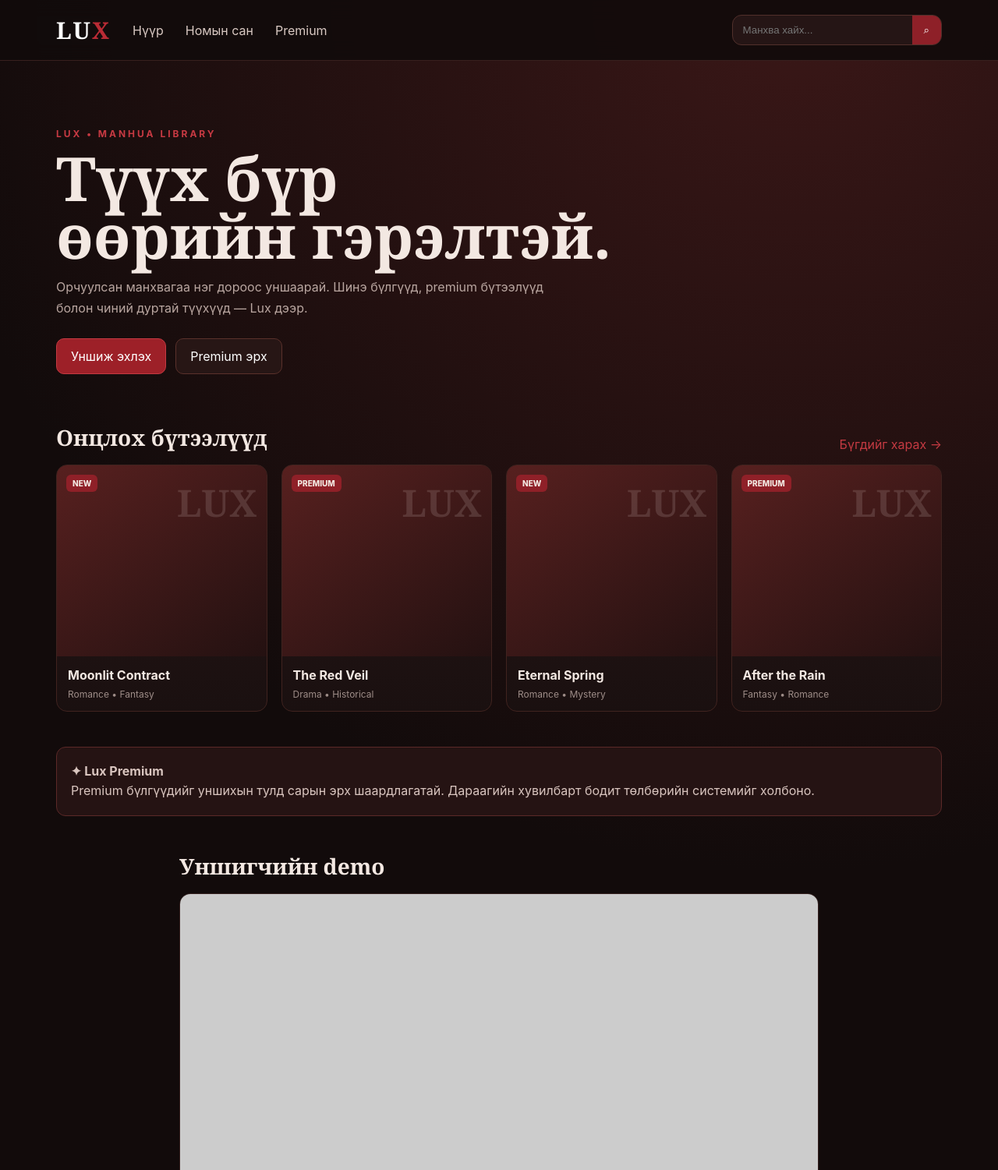
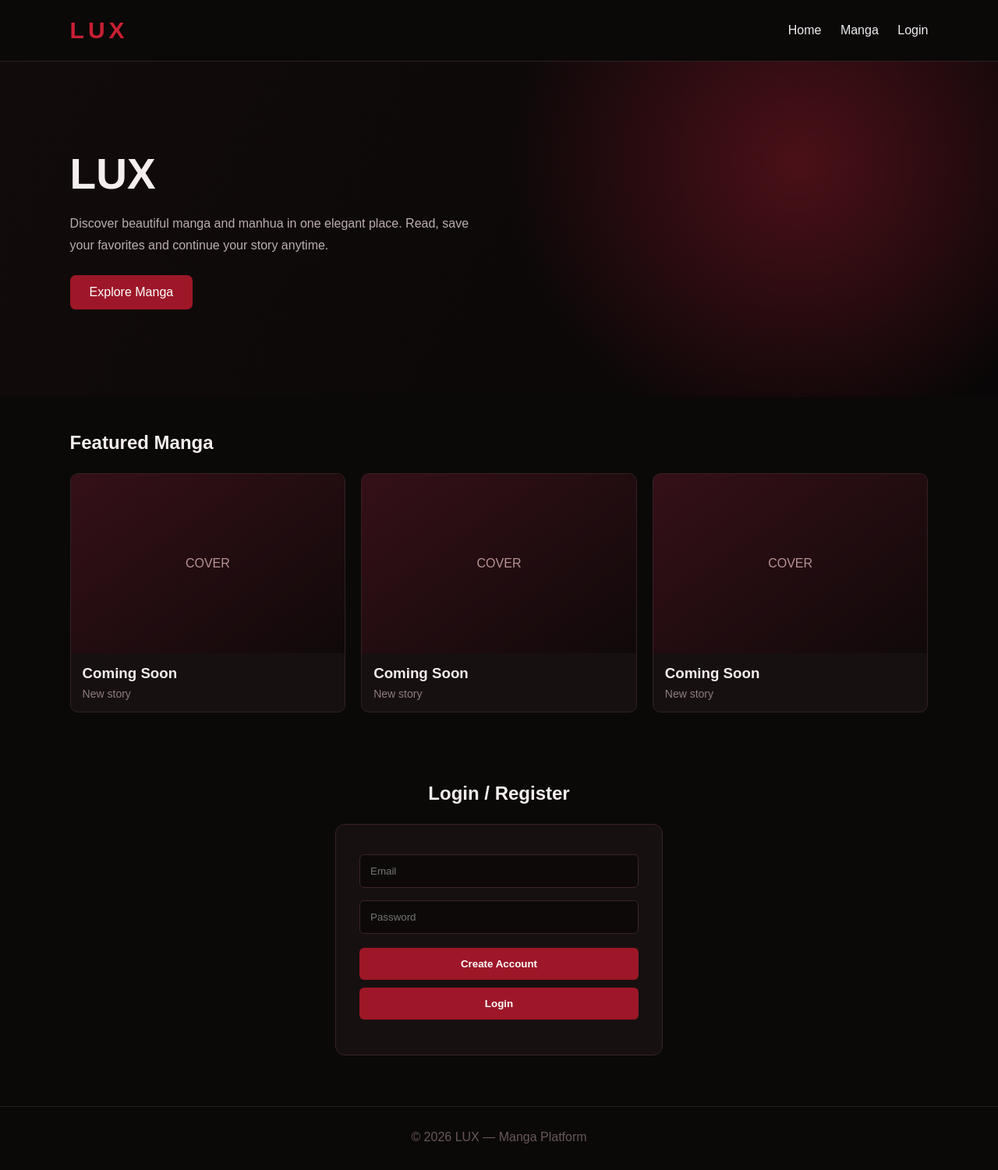
Before and after one commit to ganaabaysaaanu-lab/Lux-mn, a plain HTML site: page index.html in a window 1280 px wide. Shown: the top 1501 px of the page at 78% size. Drawn offline with Linux system fonts and the light colour scheme; placeholder pictures from the web are drawn by us.

Commit message:
Update title and styling in index.html

```diff
--- a/index.html
+++ b/index.html
@@ -3,74 +3,313 @@
 <head>
 <meta charset="UTF-8">
 <meta name="viewport" content="width=device-width, initial-scale=1.0">
-<title>Lux — Manhua Library</title>
+<title>LUX — Manga</title>
+
 <style>
-:root{--bg:#120b0b;--panel:#1b1010;--panel2:#241414;--red:#9d2028;--red2:#c43a42;--brown:#4a2920;--text:#f3e8e2;--muted:#b9a6a0}
-*{box-sizing:border-box}body{margin:0;background:radial-gradient(circle at 80% 0,#3a1717 0,#120b0b 42%);color:var(--text);font-family:Inter,system-ui,-apple-system,sans-serif}
-header{position:sticky;top:0;z-index:5;background:rgba(18,11,11,.92);backdrop-filter:blur(12px);border-bottom:1px solid #38201e}
-.nav{max-width:1180px;margin:auto;padding:18px 22px;display:flex;align-items:center;gap:28px}
-.logo{font-family:Georgia,serif;font-size:30px;font-weight:800;letter-spacing:2px;color:#fff}
-.logo span{color:#b92b35}.nav a{color:#d9c9c3;text-decoration:none}.nav a:hover{color:#fff}
-.search{margin-left:auto;display:flex;background:#251515;border:1px solid #51302b;border-radius:12px;overflow:hidden}
-.search input{width:230px;background:transparent;border:0;outline:0;padding:11px 13px;color:white}.search button{border:0;background:#8e2028;color:white;padding:0 15px;cursor:pointer}
-main{max-width:1180px;margin:auto;padding:42px 22px 70px}.hero{padding:44px 0 34px}.eyebrow{color:#c83a43;text-transform:uppercase;letter-spacing:3px;font-size:12px;font-weight:700}.hero h1{font:700 clamp(42px,7vw,78px)/.95 Georgia,serif;margin:12px 0}.hero p{max-width:650px;color:var(--muted);font-size:16px;line-height:1.7}
-.actions{display:flex;gap:12px;margin-top:24px}.btn{padding:12px 18px;border-radius:10px;border:1px solid #5a312b;background:#271615;color:#fff;text-decoration:none}.primary{background:var(--red);border-color:var(--red2)}
-.section-title{display:flex;justify-content:space-between;align-items:end;margin:28px 0 16px}.section-title h2{font:600 28px Georgia,serif;margin:0}.section-title a{color:#c43a42;text-decoration:none}
-.grid{display:grid;grid-template-columns:repeat(4,1fr);gap:18px}.card{background:linear-gradient(180deg,#281616,#1a1010);border:1px solid #40231f;border-radius:14px;overflow:hidden;transition:.2s}.card:hover{transform:translateY(-3px);border-color:#71332f}.cover{height:245px;background:linear-gradient(145deg,#57201f,#241111);display:flex;align-items:end;padding:16px;position:relative}.cover:after{content:"LUX";font:700 48px Georgia,serif;opacity:.14;position:absolute;right:12px;top:15px}.badge{position:absolute;top:12px;left:12px;background:#8f2028;padding:5px 8px;border-radius:6px;font-size:10px;font-weight:800}.cardbody{padding:14px}.title{font-weight:700}.meta{font-size:12px;color:#9e8d88;margin-top:7px}.reader{margin-top:45px;max-width:820px;margin-left:auto;margin-right:auto}.chapter{background:#0b0707;border:1px solid #34201e;border-radius:14px;overflow:hidden}.chapter img{display:block;width:100%;height:auto}.notice{padding:18px;background:#251313;border:1px solid #5b2928;border-radius:12px;color:#d9c5bf;line-height:1.6}
-footer{border-top:1px solid #33201d;padding:28px 22px;color:#887772;text-align:center}
-@media(max-width:850px){.grid{grid-template-columns:repeat(2,1fr)}.nav a{display:none}.search input{width:150px}}
-@media(max-width:500px){.grid{grid-template-columns:1fr 1fr;gap:10px}.cover{height:210px}.nav{gap:12px}.hero{padding-top:25px}}
+*{
+  box-sizing:border-box;
+  margin:0;
+  padding:0;
+}
+
+body{
+  background:#0b0808;
+  color:#f5eeee;
+  font-family:Arial,sans-serif;
+}
+
+header{
+  padding:22px 7%;
+  display:flex;
+  justify-content:space-between;
+  align-items:center;
+  border-bottom:1px solid #302020;
+}
+
+.logo{
+  font-size:30px;
+  font-weight:bold;
+  letter-spacing:5px;
+  color:#c91f32;
+}
+
+nav a{
+  color:#eee;
+  text-decoration:none;
+  margin-left:20px;
+}
+
+.hero{
+  min-height:430px;
+  padding:80px 7%;
+  display:flex;
+  align-items:center;
+  background:
+    radial-gradient(circle at 80% 30%,#4b1018 0%,transparent 35%),
+    linear-gradient(120deg,#120b0b,#080606);
+}
+
+.hero h1{
+  font-size:55px;
+  margin-bottom:18px;
+}
+
+.hero p{
+  color:#bcaeae;
+  max-width:520px;
+  line-height:1.7;
+}
+
+.btn{
+  display:inline-block;
+  margin-top:25px;
+  padding:13px 25px;
+  border-radius:7px;
+  background:#9d1728;
+  color:white;
+  text-decoration:none;
+}
+
+section{
+  padding:45px 7%;
+}
+
+h2{
+  margin-bottom:25px;
+}
+
+.cards{
+  display:grid;
+  grid-template-columns:repeat(auto-fit,minmax(180px,1fr));
+  gap:20px;
+}
+
+.card{
+  background:#171010;
+  border:1px solid #332222;
+  border-radius:10px;
+  overflow:hidden;
+}
+
+.cover{
+  height:230px;
+  display:flex;
+  align-items:center;
+  justify-content:center;
+  background:linear-gradient(145deg,#351018,#100909);
+  color:#b99393;
+}
+
+.card-info{
+  padding:15px;
+}
+
+.card-info h3{
+  margin-bottom:7px;
+}
+
+.card-info p{
+  color:#8e7c7c;
+  font-size:14px;
+}
+
+.login-box{
+  max-width:420px;
+  margin:20px auto;
+  background:#171010;
+  padding:30px;
+  border:1px solid #382323;
+  border-radius:12px;
+}
+
+input{
+  width:100%;
+  padding:13px;
+  margin:8px 0;
+  background:#0d0909;
+  border:1px solid #3b2525;
+  color:white;
+  border-radius:6px;
+}
+
+button{
+  width:100%;
+  padding:13px;
+  margin-top:10px;
+  border:0;
+  border-radius:6px;
+  background:#9d1728;
+  color:white;
+  font-weight:bold;
+}
+
+#message{
+  margin-top:15px;
+  color:#d9aaaa;
+  text-align:center;
+}
+
+footer{
+  padding:30px;
+  text-align:center;
+  color:#695858;
+  border-top:1px solid #2a1c1c;
+}
 </style>
 </head>
+
 <body>
-<header><nav class="nav">
-<div class="logo">LU<span>X</span></div>
-<a href="#home">Нүүр</a><a href="#library">Номын сан</a><a href="#premium">Premium</a>
-<div class="search"><input id="q" placeholder="Манхва хайх..."><button onclick="search()">⌕</button></div>
-</nav></header>
 
-<main id="home">
-<section class="hero">
-<div class="eyebrow">LUX • MANHUA LIBRARY</div>
-<h1>Түүх бүр<br>өөрийн гэрэлтэй.</h1>
-<p>Орчуулсан манхвагаа нэг дороос уншаарай. Шинэ бүлгүүд, premium бүтээлүүд болон чиний дуртай түүхүүд — Lux дээр.</p>
-<div class="actions"><a class="btn primary" href="#library">Уншиж эхлэх</a><a class="btn" href="#premium">Premium эрх</a></div>
+<header>
+  <div class="logo">LUX</div>
+
+  <nav>
+    <a href="#home">Home</a>
+    <a href="#manga">Manga</a>
+    <a href="#login">Login</a>
+  </nav>
+</header>
+
+<section class="hero" id="home">
+  <div>
+    <h1>LUX</h1>
+    <p>
+      Discover beautiful manga and manhua in one elegant place.
+      Read, save your favorites and continue your story anytime.
+    </p>
+    <a class="btn" href="#manga">Explore Manga</a>
+  </div>
 </section>
 
-<section id="library">
-<div class="section-title"><h2>Онцлох бүтээлүүд</h2><a href="#">Бүгдийг харах →</a></div>
-<div class="grid" id="cards"></div>
+<section id="manga">
+  <h2>Featured Manga</h2>
+
+  <div class="cards">
+
+    <div class="card">
+      <div class="cover">COVER</div>
+      <div class="card-info">
+        <h3>Coming Soon</h3>
+        <p>New story</p>
+      </div>
+    </div>
+
+    <div class="card">
+      <div class="cover">COVER</div>
+      <div class="card-info">
+        <h3>Coming Soon</h3>
+        <p>New story</p>
+      </div>
+    </div>
+
+    <div class="card">
+      <div class="cover">COVER</div>
+      <div class="card-info">
+        <h3>Coming Soon</h3>
+        <p>New story</p>
+      </div>
+    </div>
+
+  </div>
 </section>
 
-<section id="premium" style="margin-top:45px">
-<div class="notice"><b>✦ Lux Premium</b><br>Premium бүлгүүдийг уншихын тулд сарын эрх шаардлагатай. Дараагийн хувилбарт бодит төлбөрийн системийг холбоно.</div>
+<section id="login">
+  <h2 style="text-align:center;">Login / Register</h2>
+
+  <div class="login-box">
+
+    <input id="email" type="email" placeholder="Email">
+
+    <input id="password" type="password" placeholder="Password">
+
+    <button onclick="register()">Create Account</button>
+
+    <button onclick="login()">Login</button>
+
+    <div id="message"></div>
+
+  </div>
 </section>
 
-<section class="reader">
-<div class="section-title"><h2>Уншигчийн demo</h2></div>
-<div class="chapter">
-<img src="https://placehold.co/820x1160/241414/f3e8e2?text=LUX+CHAPTER+1" alt="Demo chapter">
-</div>
-</section>
-</main>
-<footer>© 2026 Lux — Зөвшөөрөлтэй контентын платформ</footer>
+<footer>
+  © 2026 LUX — Manga Platform
+</footer>
 
 <script>
-const data=[
- ["Moonlit Contract","Romance • Fantasy","NEW",""],
- ["The Red Veil","Drama • Historical","PREMIUM",""],
- ["Eternal Spring","Romance • Mystery","NEW",""],
- ["After the Rain","Fantasy • Romance","PREMIUM",""]
-];
-const cards=document.getElementById('cards');
-function render(items){
- cards.innerHTML=items.map(x=>`<article class="card"><div class="cover"><span class="badge">${x[2]}</span></div><div class="cardbody"><div class="title">${x[0]}</div><div class="meta">${x[1]}</div></div></article>`).join('');
+const SUPABASE_URL =
+"https://wlzhrpaqmnjtykoqqmxi.supabase.co";
+
+const SUPABASE_KEY =
+"sb_publishable_VXJ3QmfX-ZEa-6VRsrXiCQ_wm_f651r";
+
+async function register(){
+
+  const email=document.getElementById("email").value;
+  const password=document.getElementById("password").value;
+
+  if(!email || !password){
+    document.getElementById("message").textContent =
+    "Email болон password оруулна уу.";
+    return;
+  }
+
+  const response=await fetch(
+    SUPABASE_URL+"/auth/v1/signup",
+    {
+      method:"POST",
+      headers:{
+        "apikey":SUPABASE_KEY,
+        "Content-Type":"application/json"
+      },
+      body:JSON.stringify({
+        email:email,
+        password:password
+      })
+    }
+  );
+
+  const data=await response.json();
+
+  if(response.ok){
+    document.getElementById("message").textContent =
+    "Account амжилттай үүслээ! 🎉";
+  }else{
+    document.getElementById("message").textContent =
+    data.msg || data.message || "Алдаа гарлаа.";
+  }
 }
-function search(){
- const q=document.getElementById('q').value.toLowerCase();
- render(data.filter(x=>x[0].toLowerCase().includes(q)||x[1].toLowerCase().includes(q)));
+
+async function login(){
+
+  const email=document.getElementById("email").value;
+  const password=document.getElementById("password").value;
+
+  const response=await fetch(
+    SUPABASE_URL+"/auth/v1/token?grant_type=password",
+    {
+      method:"POST",
+      headers:{
+        "apikey":SUPABASE_KEY,
+        "Content-Type":"application/json"
+      },
+      body:JSON.stringify({
+        email:email,
+        password:password
+      })
+    }
+  );
+
+  const data=await response.json();
+
+  if(response.ok){
+    document.getElementById("message").textContent =
+    "Амжилттай нэвтэрлээ! 🖤";
+  }else{
+    document.getElementById("message").textContent =
+    data.error_description || data.msg || "Login амжилтгүй.";
+  }
 }
-render(data);
 </script>
+
 </body>
 </html>
```
